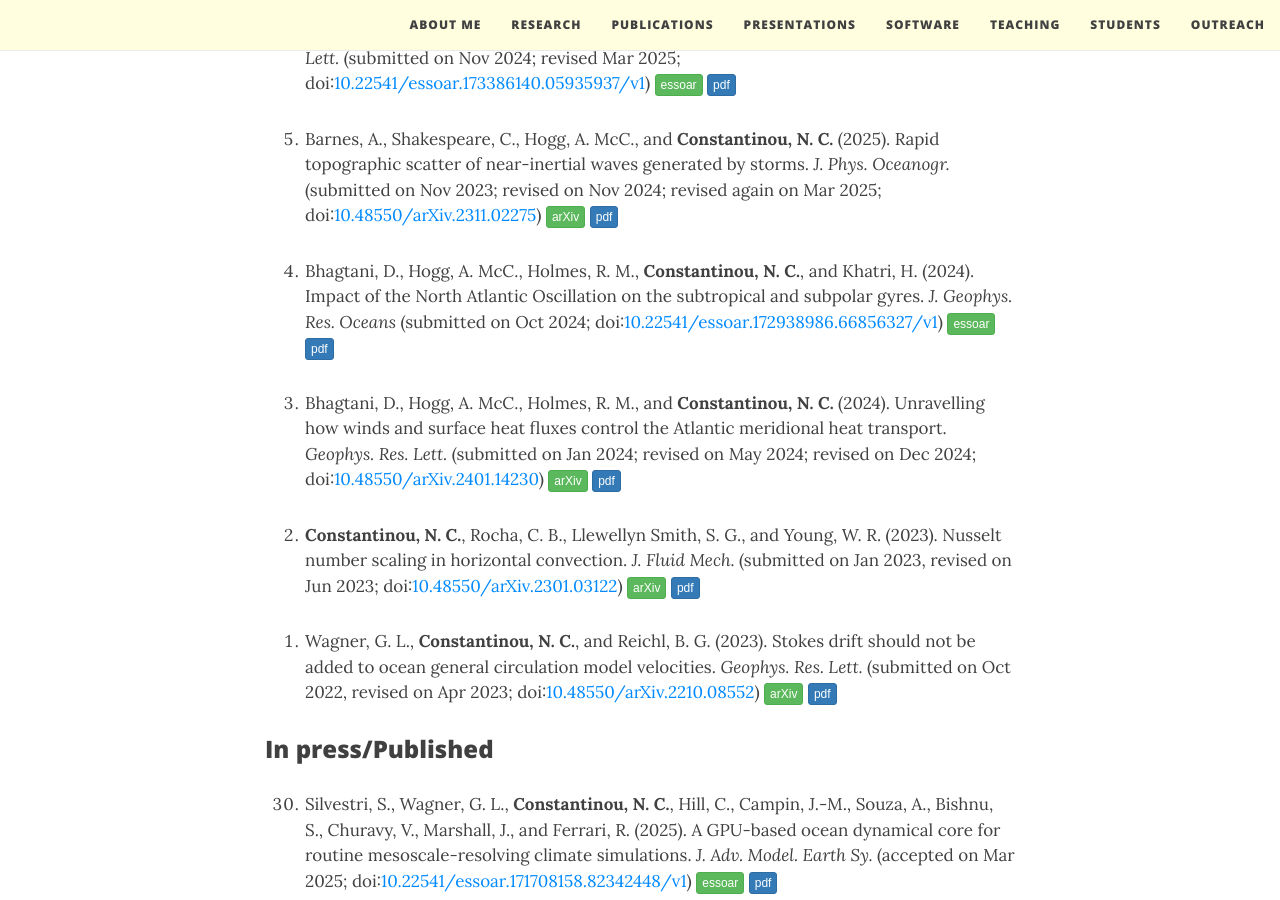
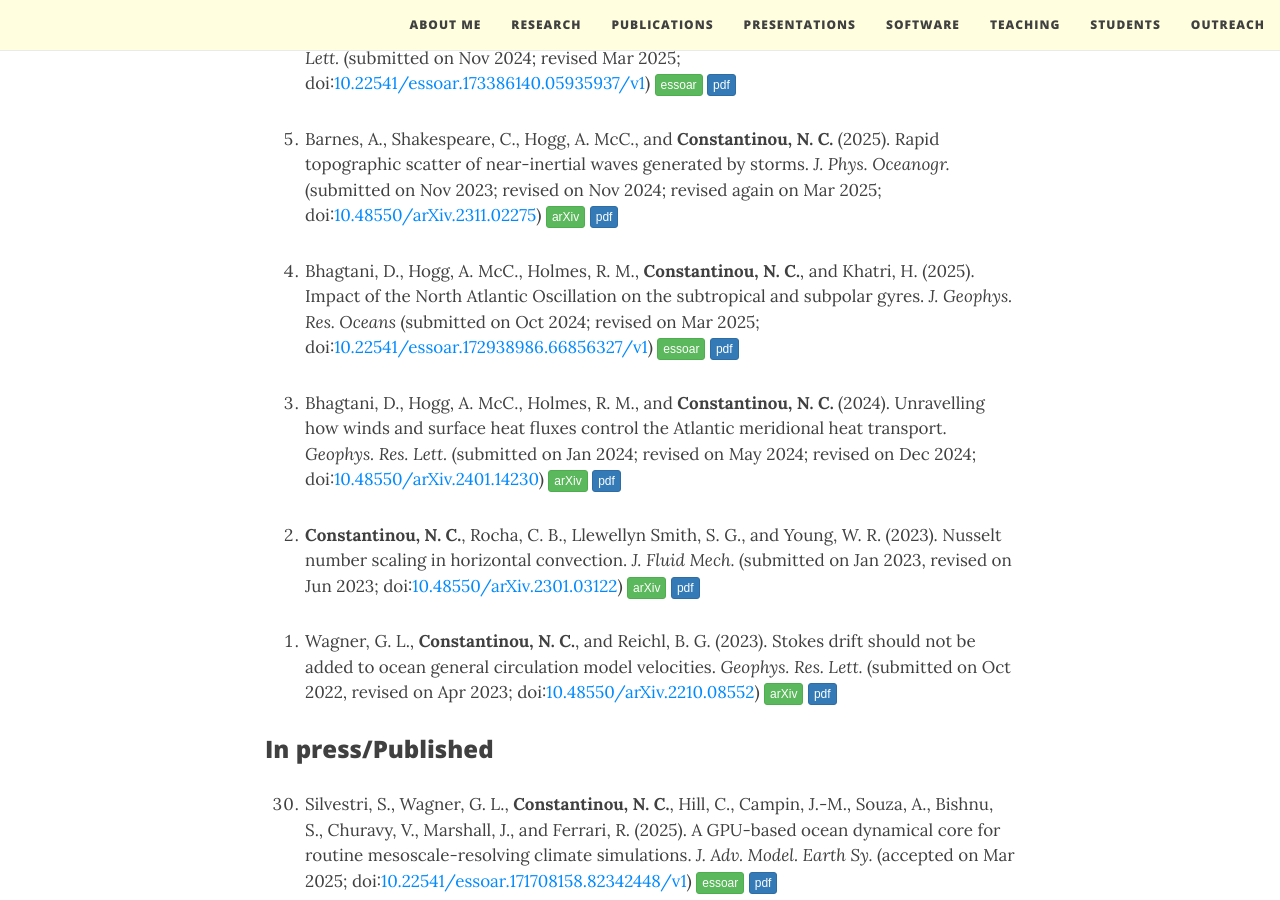
Before and after one commit to navidcy/navidcy.github.io, a Jekyll site: the page built from publications.md, in a window 1280 px wide and 900 px high, scrolled down 680 px. Built offline with Jekyll 4.4.1, drawn with Linux system fonts in a browser that asks for light colours; nearby versions of some CDN libraries; comment, search, counter and statistics services are not loaded.

Commit message:
NAO paper revised

```diff
--- a/publications.md
+++ b/publications.md
@@ -24,7 +24,7 @@
 0. Barnes, A., Shakespeare, C., Hogg, A. McC., and **Constantinou, N. C.** (2025). Rapid topographic scatter of near-inertial waves generated by storms. _J. Phys. Oceanogr._ (submitted on Nov 2023; revised on Nov 2024; revised again on Mar 2025; doi:[10.48550/arXiv.2311.02275](https://doi.org/10.48550/arXiv.2311.02275)) [<span class="btn btn-success btn-xs{{end}}" style="font-family:sans-serif;">arXiv</span>][arXiv:2311.02275]{:target="_blank"} [<span class="btn btn-primary btn-xs{{end}}" style="font-family:sans-serif;">pdf</span>][topographic-NIWs]
 
 
-0. Bhagtani, D., Hogg, A. McC., Holmes, R. M., **Constantinou, N. C.**, and Khatri, H. (2024). Impact of the North Atlantic Oscillation on the subtropical and subpolar gyres. _J. Geophys. Res. Oceans_ (submitted on Oct 2024; doi:[10.22541/essoar.172938986.66856327/v1](https://doi.org/10.22541/essoar.172938986.66856327/v1){:target="_blank"}) [<span class="btn btn-success btn-xs{{end}}" style="font-family:sans-serif;">essoar</span>](https://doi.org/10.22541/essoar.172938986.66856327/v1){:target="_blank"} [<span class="btn btn-primary btn-xs{{end}}" style="font-family:sans-serif;">pdf</span>][gyres-NAO]
+0. Bhagtani, D., Hogg, A. McC., Holmes, R. M., **Constantinou, N. C.**, and Khatri, H. (2025). Impact of the North Atlantic Oscillation on the subtropical and subpolar gyres. _J. Geophys. Res. Oceans_ (submitted on Oct 2024; revised on Mar 2025; doi:[10.22541/essoar.172938986.66856327/v1](https://doi.org/10.22541/essoar.172938986.66856327/v1){:target="_blank"}) [<span class="btn btn-success btn-xs{{end}}" style="font-family:sans-serif;">essoar</span>](https://doi.org/10.22541/essoar.172938986.66856327/v1){:target="_blank"} [<span class="btn btn-primary btn-xs{{end}}" style="font-family:sans-serif;">pdf</span>][gyres-NAO]
 
 
 0. Bhagtani, D., Hogg, A. McC., Holmes, R. M., and **Constantinou, N. C.** (2024). Unravelling how winds and surface heat fluxes control the Atlantic meridional heat transport. _Geophys. Res. Lett._ (submitted on Jan 2024; revised on May 2024; revised on Dec 2024; doi:[10.48550/arXiv.2401.14230](https://doi.org/10.48550/arXiv.2401.14230)) [<span class="btn btn-success btn-xs{{end}}" style="font-family:sans-serif;">arXiv</span>][arXiv:2401.14230]{:target="_blank"} [<span class="btn btn-primary btn-xs{{end}}" style="font-family:sans-serif;">pdf</span>][atlanticMHT]
```
